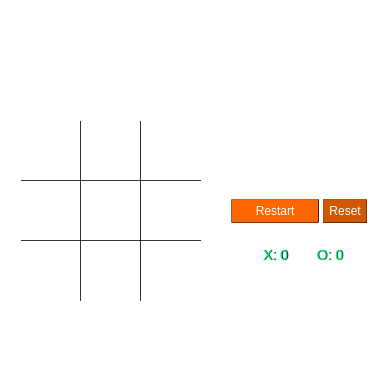
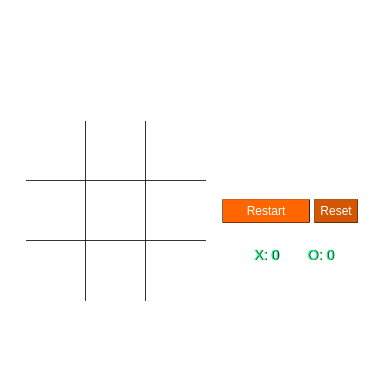
Before and after one commit to mc-davit/tic-tac-toe, a plain HTML site: page index.html in a window 390 px wide. Shown: the part 190-564 px from the top of the page. Drawn offline with Linux system fonts and the light colour scheme.

Commit message:
changed style.css

```diff
--- a/style.css
+++ b/style.css
@@ -5,7 +5,7 @@
 }
 
 body {
-    min-width: 350px;
+    min-width: 345px;
     min-height: 200px;
 }
 
@@ -52,19 +52,19 @@ article {
     cursor: pointer;
 }
 #restart {
-    transform: translateX(410px);
+    transform: translateX(calc(410px - 35px));
     padding: 12px 60px;
     background-color: #ff6600;
 }
 #reset {
-    transform: translateX(585px);
+    transform: translateX(calc(585px - 35px));
     padding: 12px 15px;
     background-color: #d35603;
 }
 
 .wins {
     position: absolute;
-    transform: translate(480px, 110px);
+    transform: translate(calc(480px - 35px), 110px);
     display: flex;
     justify-content: space-between;
     align-items: center;
@@ -94,13 +94,13 @@ p {
     color: #06ddd2;
 }
 .x-win, .o-win {
-    transform: translate(600px, 145px);
+    transform: translate(calc(600px - 35px), 145px);
 }
 .draw {
-    transform: translate(540px, 145px);
+    transform: translate(calc(540px - 35px), 145px);
 }
 .again {
-    transform: translate(540px, 265px);
+    transform: translate(calc(540px - 35px), 265px);
     color: rgb(0, 60, 255);
 }
 
@@ -109,6 +109,6 @@ p {
         scale: 0.4;
     }
     article {
-        margin-left: -45px;
+        margin-left: -40px;
     }
 }
```
